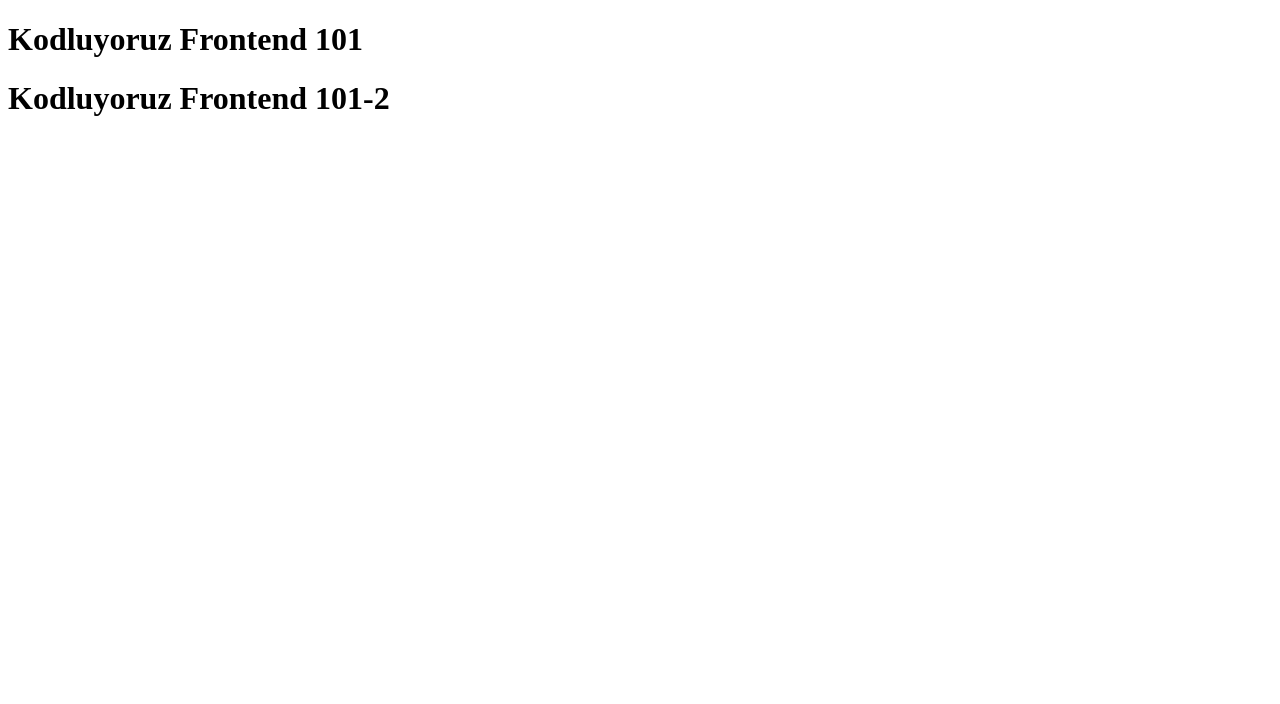
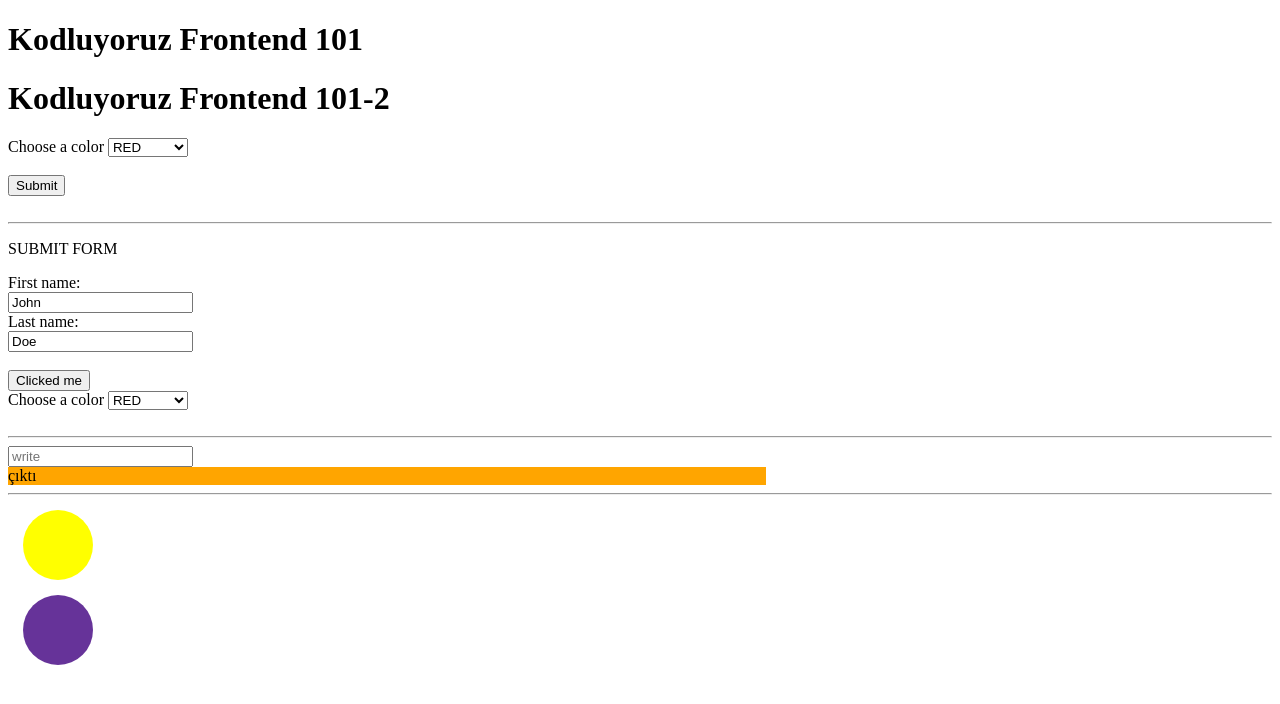
Before and after one commit to iferhatzdemir/JS_PATIKA, a plain HTML site: page DOM_etkinlikleriyle_çalışmak/index.html in a window 1280 px wide. Drawn offline with Linux system fonts and the light colour scheme.

Commit message:
Dom Eventslere örenkler incelendi

```diff
--- a/DOM_etkinlikleriyle_çalışmak/app.js
+++ b/DOM_etkinlikleriyle_çalışmak/app.js
@@ -11,3 +11,44 @@
 
 let baslik2 = document.querySelector("#baslik2");
 baslik2.addEventListener("mouseover", domClik); //mouseover ile üzerine gelince tepki almamızı sağladık
+//id=select olan nesne çağrılarak color değişkenine atandı
+const color = document.querySelector("#select");
+//color değişkenine change etkinliği etkinliği atandı ve fonksiyon ismi parametre olarak atandı
+color.addEventListener("change", selectBox);
+
+//selectBox isimli fonksiyon ile selectbox her seçildiğinde etkinlik tipi =change ve değeri consola yazılmaktadır
+function selectBox(event) {
+  console.log("Etkinlik tipi : " + event.type);
+  console.log("deger : " + event.target.value);
+}
+
+// Selectbox içinde "blue" değerini seçtiğimiz takdirde;
+// ekran çıktısı: Etkinlik tipi : change, deger : blue
+
+const selectBox1 = document.querySelector("#selectColor1");
+const button = document.querySelector("#button");
+const form = document.querySelector(".inputText");
+const cerceve = document.querySelector(".container");
+selectBox1.addEventListener("click", function () {
+  console.log("selectBox1");
+});
+form.addEventListener("click", function () {
+  console.log("form");
+});
+cerceve.addEventListener("click", function () {
+  console.log("cerceve");
+});
+
+let input = document.getElementById("input");
+let output = document.getElementById("output");
+
+input.addEventListener("keypress", function (event) {
+  output.innerText = event.target.value.split("").join("");
+});
+
+let yellowball = document.getElementById("yellow");
+let purpleBall = document.getElementById("purple");
+
+yellowball.onclick = function () {
+  purpleBall.style.backgroundColor = "yellow";
+};
--- a/DOM_etkinlikleriyle_çalışmak/index.html
+++ b/DOM_etkinlikleriyle_çalışmak/index.html
@@ -5,11 +5,89 @@
     <meta http-equiv="X-UA-Compatible" content="IE=edge">
     <meta name="viewport" content="width=device-width, initial-scale=1.0">
     <title>Document</title>
+
+    <style>
+        #yellow, #purple {
+    width:70px;
+    height:70px;
+    border-radius:50%;
+    margin:15px;
+     }
+
+    #yellow{
+      background-color:yellow;
+    }
+
+    #purple{
+      background-color:rebeccaPurple;
+    }
+
+
+
+    </style>
 </head>
 <body>
     <h1 id="baslik">Kodluyoruz Frontend 101</h1>
     <h1 id="baslik2">Kodluyoruz Frontend 101-2</h1>
 
+
+    <form action="#" id="selectColor">
+        <label for="color">Choose a color</label>
+          <select name="colors" id="select">
+            <option value="red">RED</option>
+            <option value="blue">BLUE</option>
+            <option value="purple">PURPLE</option>
+            <option value="orange">ORANGE</option>
+            <option value="pink">PINK</option>
+          </select>
+          <br><br>
+        <input type="submit" value="Submit">
+      </form>
+
+
+
+
+  <br><hr>
+
+  <div class="container">
+    <div><p id="text">SUBMIT FORM </p> </div>
+      <form action="/action_page.php" class="inputText">
+        <label for="fname" id="l1">First name:</label><br>
+        <input type="text" id="fname" name="fname" value="John" > <br>
+        <label for="lname" id="l2">Last name:</label><br>
+        <input type="text" id="lname" name="lname" value="Doe" id="label2"><br><br>
+      </form>
+      <button type="button" id="button" >Clicked me </button>
+      <form action="#" id="selectColor1">
+        <label for="color">Choose a color</label>
+          <select name="colors" id="select">
+          <option value="red">RED</option>
+          <option value="blue">BLUE</option>
+          <option value="purple">PURPLE</option>
+          <option value="orange">ORANGE</option>
+          <option value="pink">PINK</option>
+        </select>
+      <br><br>
+      </form>
+    </div>
+  </div>
+
+
+<hr>
+
+
+
+<div id="text">
+    <div>
+    <input id="input" placeholder="write">
+    <div id="output" style="background-color:orange ;width:60%"> çıktı </div>
+   </div>
+  </div>
+
+<hr>
+<div id="yellow"></div>
+<div id="purple"></div>
+
     <script src="app.js"></script>
 </body>
 </html>
```
